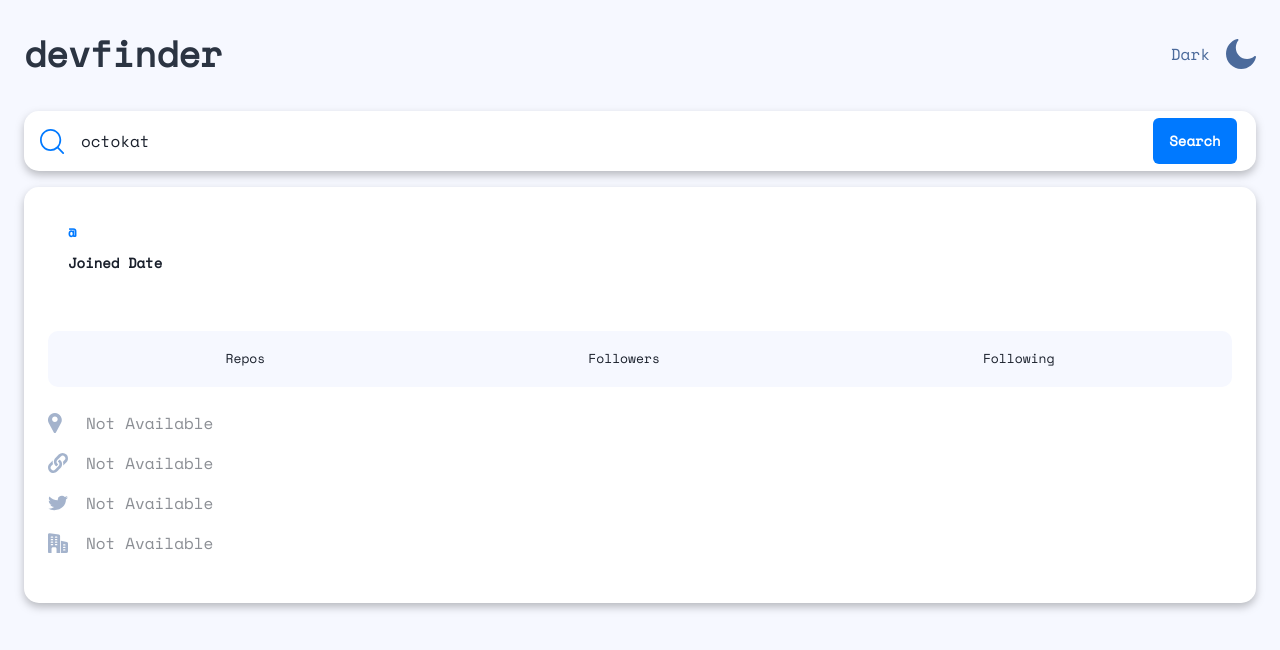
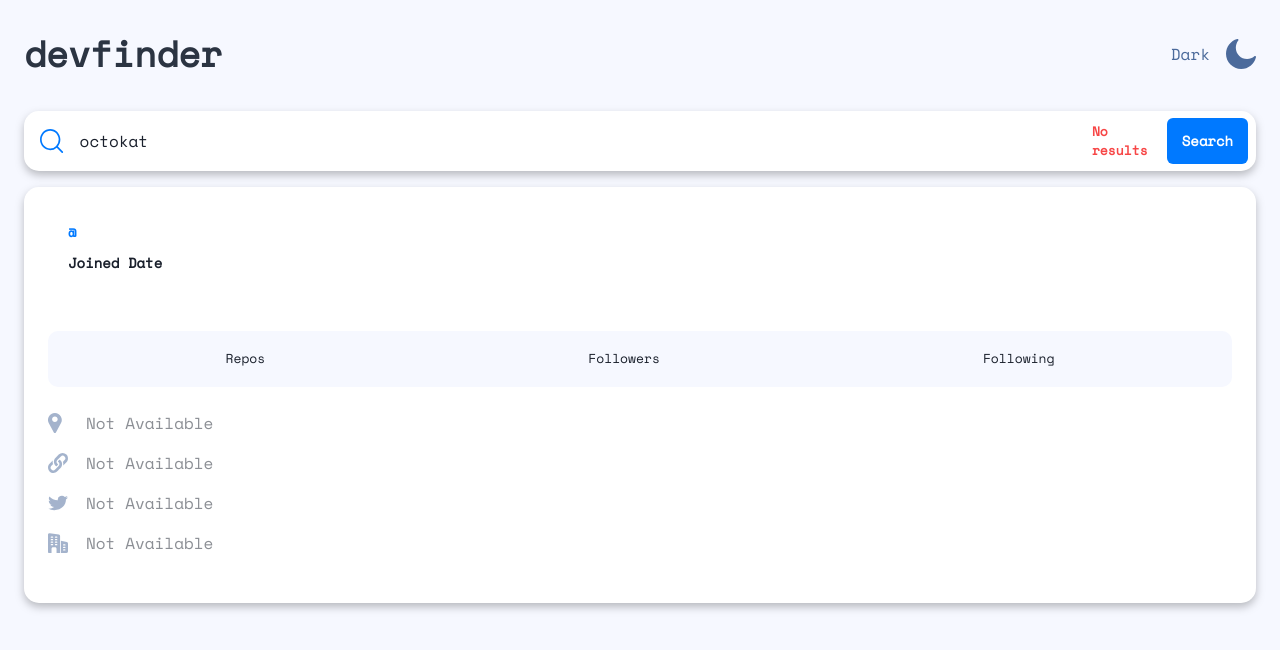
Before and after one commit to dominicva/gh-user-search, a Next.js app: page / in a window 1280 px wide. Both pictures are taken after a click on the button "Search". Shown: the top 650 px of the page. Built offline with nearby package versions, Linux system fonts and the light colour scheme; no server answers.

Commit message:
feat: add error state for search input

```diff
--- a/components/search.tsx
+++ b/components/search.tsx
@@ -1,8 +1,8 @@
 import { useState } from 'react';
-import { Button, Flex, Input } from '@chakra-ui/react';
+import { Button, Flex, Input, Text } from '@chakra-ui/react';
 import Image from 'next/image';
 
-const Search = ({ onSubmit }) => {
+const Search = ({ onSubmit, isError }) => {
   const [query, setQuery] = useState('octokat');
 
   const handleQueryChange = e => setQuery(e.target.value);
@@ -16,7 +16,7 @@ const Search = ({ onSubmit }) => {
       borderRadius="15px"
       bgColor="white"
       paddingLeft="16px"
-      paddingRight="8px"
+      paddingRight={isError ? '8px' : '0px'}
       filter="drop-shadow(0px 4px 4px rgba(0, 0, 0, 0.25))"
       mb="16px"
     >
@@ -35,6 +35,14 @@ const Search = ({ onSubmit }) => {
         value={query}
         onChange={handleQueryChange}
       />
+      <Text
+        fontSize="13px"
+        fontWeight="700"
+        color="light.tartOrange"
+        display={isError ? 'block' : 'none'}
+      >
+        No results
+      </Text>
       <Button
         type="submit"
         backgroundColor="light.blueCrayola"
--- a/pages/index.tsx
+++ b/pages/index.tsx
@@ -17,6 +17,7 @@ import Search from '../components/search';
 
 function Home() {
   const [displayedUser, setDisplayedUser] = useState({});
+  const [isError, setIsError] = useState(false);
 
   const getUser = async username => {
     try {
@@ -25,8 +26,10 @@ function Home() {
       });
 
       setDisplayedUser(user);
+      setIsError(false);
     } catch (error) {
-      console.error(error);
+      setIsError(true);
+      console.error(`Hello, letting you know about this error :)) \n ${error}`);
     }
   };
 
@@ -52,7 +55,7 @@ function Home() {
           </Flex>
         </Flex>
 
-        <Search onSubmit={handleSubmit} />
+        <Search onSubmit={handleSubmit} isError={isError} />
 
         <UserCard user={displayedUser} />
       </main>
```
